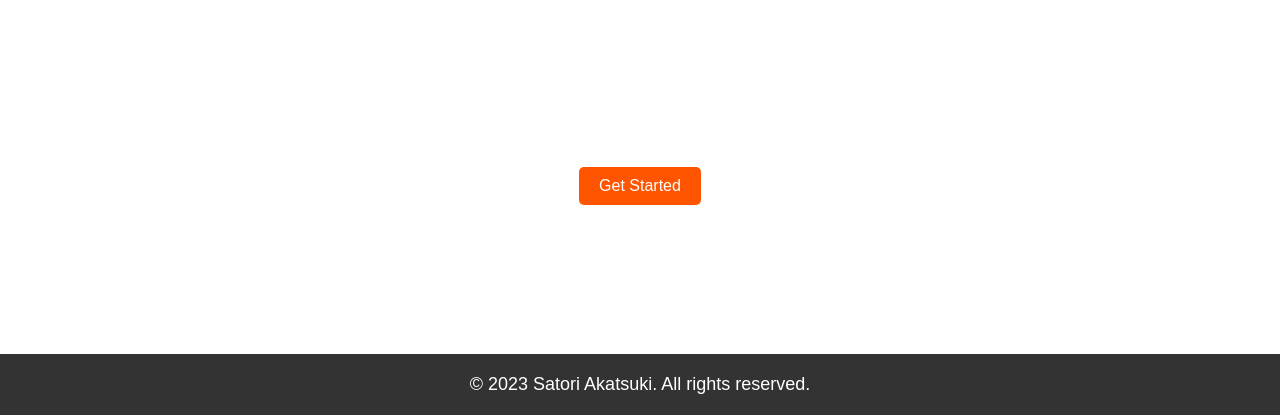
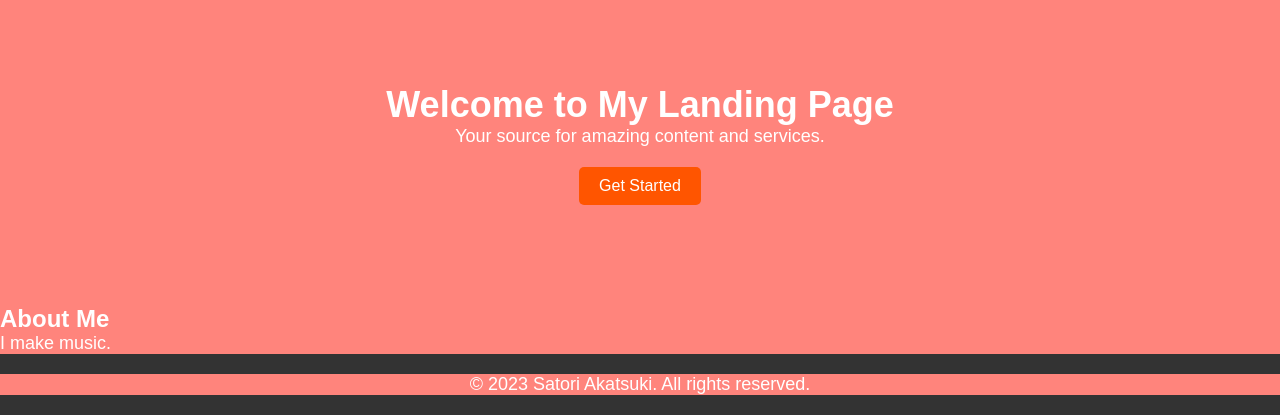
Before and after one commit to stphnfld/satoriakatsuki.github.io, a plain HTML site: page index.html in a window 1280 px wide. Shown: the part 922-1337 px from the top of the page. Drawn offline with Linux system fonts and the light colour scheme.

Commit message:
color change

```diff
--- a/styles.css
+++ b/styles.css
@@ -3,6 +3,7 @@ body, h1, h2, h3, p, ul, li {
     margin: 0;
     padding: 0;
     color: #FFF; /* Set font color to white */
+    background-color: #FF847C;
 }
 
 /* Basic styling */
```
